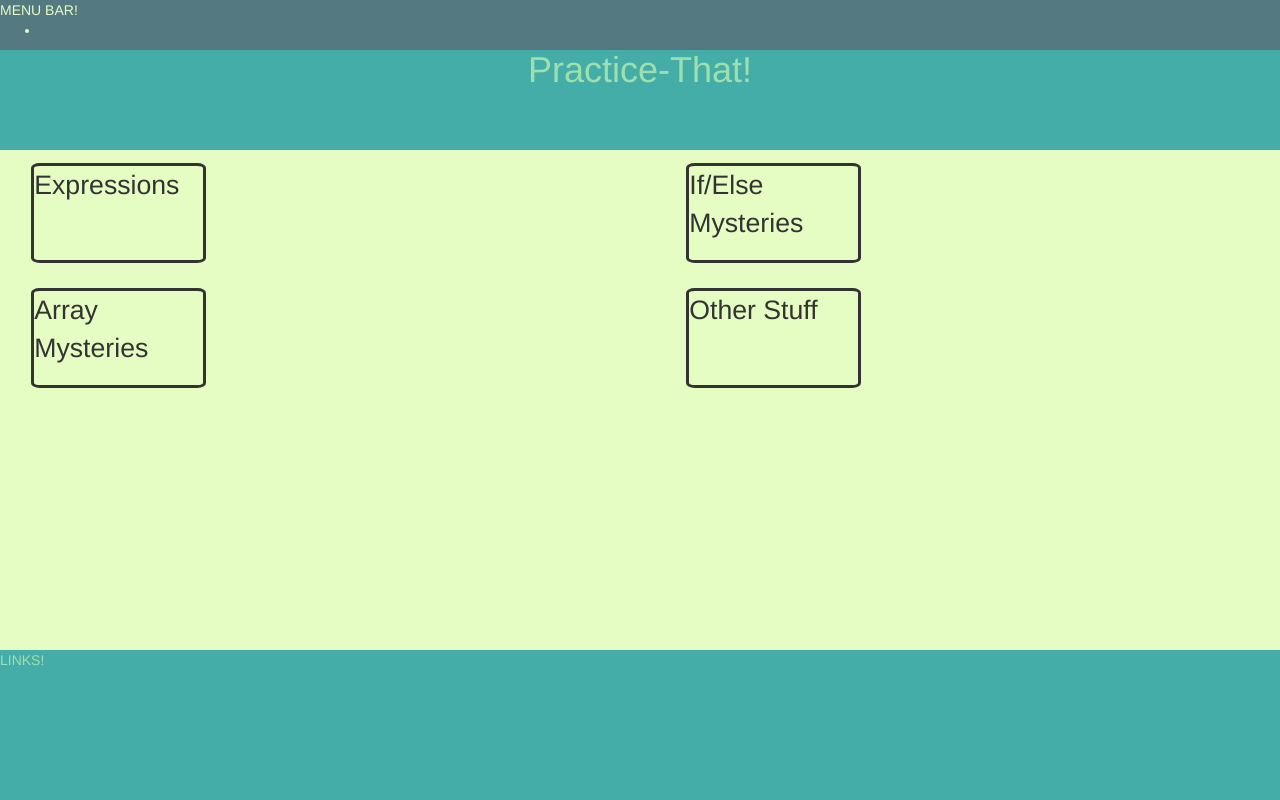
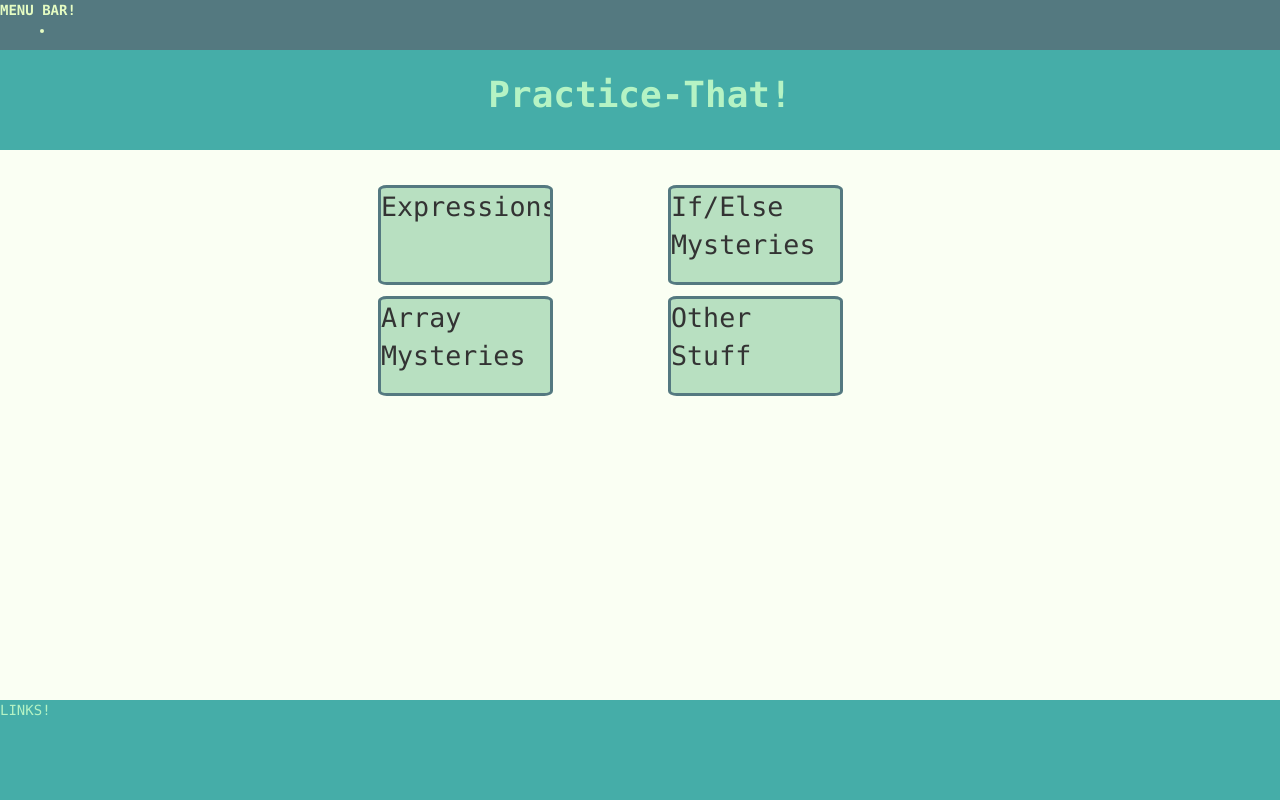
Before and after one commit to awilliambauer/practicum, a PHP site: page / in a window 1280 px wide. Run offline with PHP 8.4, Linux system fonts and the light colour scheme; some libraries are stand-ins or nearby versions.

Commit message:
Okay added the colors, fonts, layout, and made it so the bottom bar (i'm calling it links right now) stays at the bottom of the page. :)

```diff
--- a/public/indexlayout.css
+++ b/public/indexlayout.css
@@ -1,38 +1,63 @@
+html {
+    position: relative;
+    min-height: 100%;
+}
 
 body {
     padding: 0px;
-    background-color: #45ADA8;
+    background-color: #FAFFF3;
+    margin: 0 0 100px;
+    font-family: ‘Lucida Console’, Monaco, monospace;
 }
 
 body, h1, .content, .container-fluid, #header, #footer {
     margin: 0px;
-    padding: 0px;
 }
+
 
 #topnavDIV {
     background-color: #547980;
     color: #E5FCC2;
+    font-weight: bold;
 }
 
 #header {
     text-align: center;
+    padding: 25px;
+}
+
+h1 {
+    font-weight: bolder;
 }
 
 #header, #footer {
     background-color: #45ADA8;
-    color: #9DE0AD;
+    color: #B5F3C4;
     height: 100px;
 }
 
+#footer {
+    position: absolute;
+    left: 0;
+    bottom: 0;
+    overflow: hidden;
+    width: 100%;
+}
+
 .content {
-    height: 500px;
-    background-color: #E5FCC2;
+    background-color: #FAFFF3;
     overflow: hidden;
+    padding: 30px;
+    width: 50%;
+    margin-left: auto;
+    margin-right: auto;
 }
 
 .box {
+    background-color: #B8E0C1;
     border: solid;
     border-radius: 5%;
+    border-color: #547980;
     font-size: 20pt;
     float: left;
     overflow: hidden;
```
